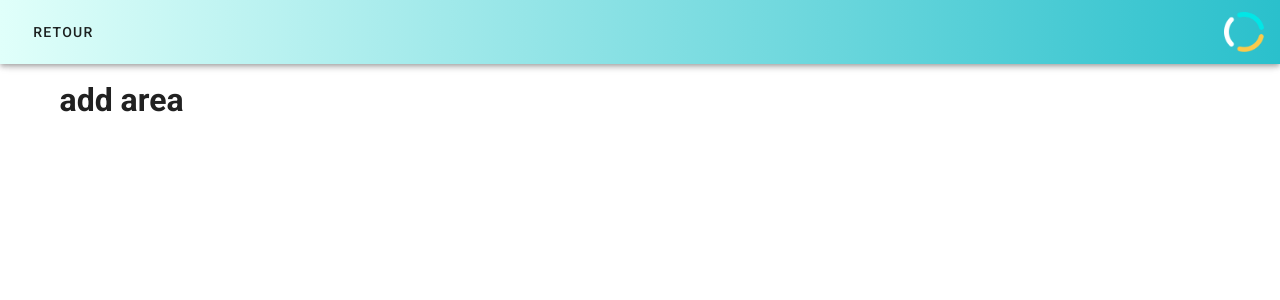
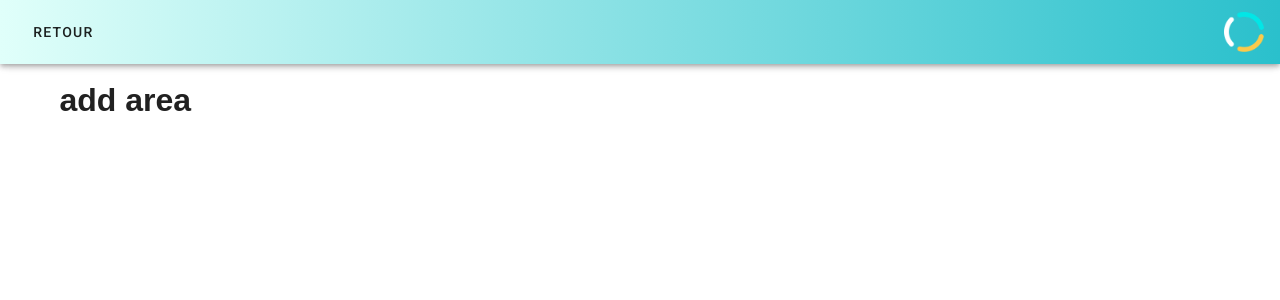
Before and after one commit to fatb38/ascanio-frontend, a Nuxt app: page /add in a window 1280 px wide. Shown: the top 300 px of the page. Built offline with nearby package versions, Linux system fonts and the light colour scheme.

Commit message:
adding headers css

```diff
--- a/assets/_variables.scss
+++ b/assets/_variables.scss
@@ -2,7 +2,8 @@
 //
 // The variables you want to modify
 // $font-size-root: 20px;
-$body-font-family: 'Open Sans', sans-serif !important;
+$body-font-family: 'Open Sans', sans-serif;
+$heading-font-family: 'Nunito', sans-serif;
 $primary-color: #fabb3a;
 $secondary-color: #2ac0cc;
 $blue-gradient: linear-gradient(to right, #e0fffa, $secondary-color);
--- a/assets/global.scss
+++ b/assets/global.scss
@@ -1,2 +1,6 @@
 @import "variables";
 @import "classes";
+
+h1, h2, h3, h4, h5, h6 {
+  font-family: $heading-font-family;
+}
--- a/pages/add.vue
+++ b/pages/add.vue
@@ -4,7 +4,7 @@
 
 <script>
 export default {
-  name: 'add'
+
 }
 </script>
 
--- a/pages/index.vue
+++ b/pages/index.vue
@@ -37,7 +37,6 @@
 
 <script>
 export default {
-  name: 'areas',
   async fetch () {
     const request = await this.$axios.get('/api/areas/')
     this.areas = request.data
```
Also changed, not shown: layouts/default.vue (+6 -2 lines).
